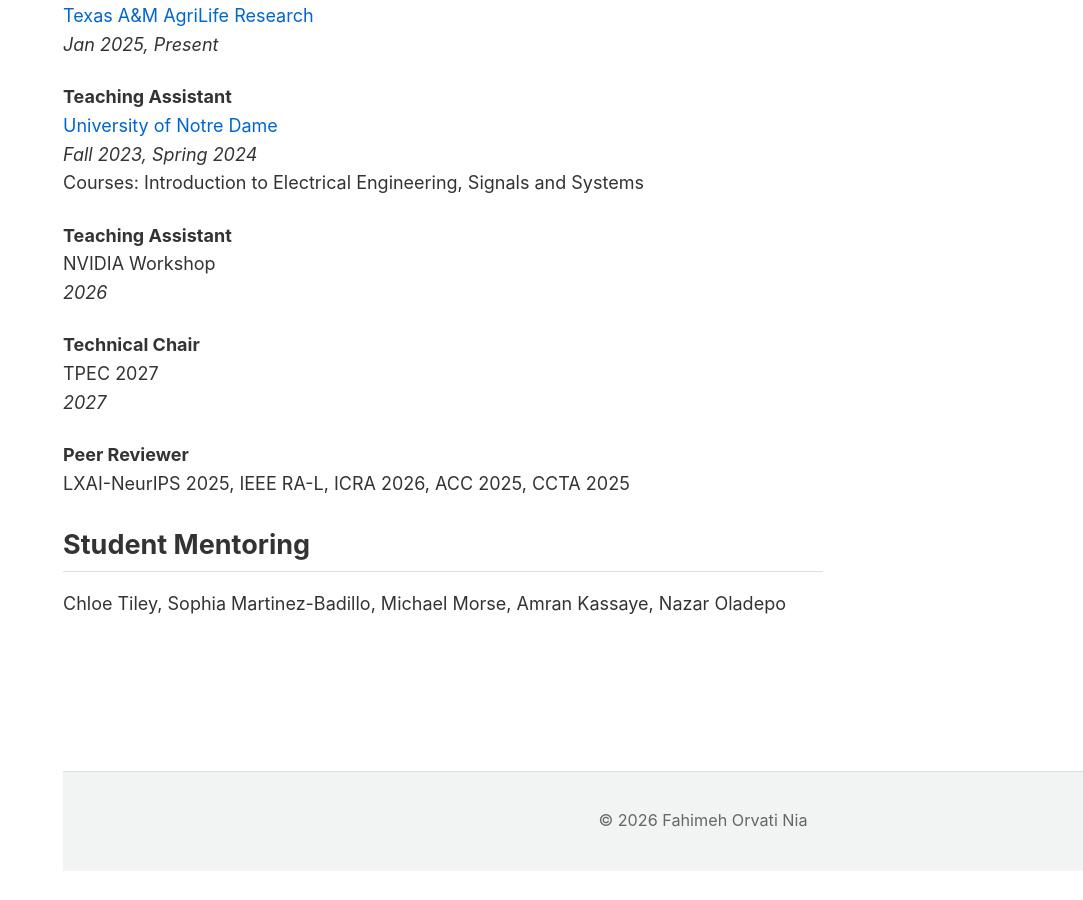
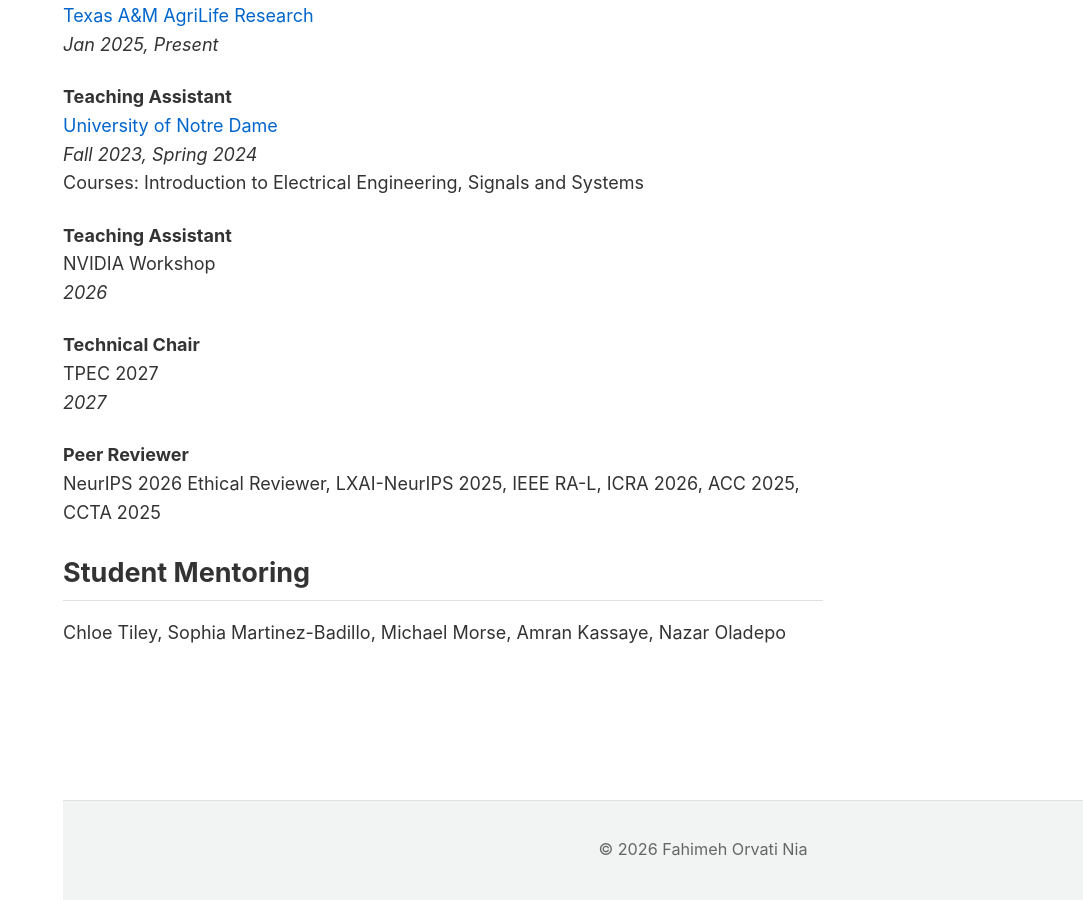
Before and after one commit to fahimehorvatinia/fahimehorvatinia.github.io, a Jekyll site: the page built from index.md, in a window 1280 px wide and 900 px high, scrolled down 2606 px. Shown: the whole window, without its empty margins (197-1280 px from the left). Built offline with Jekyll 4.4.1, drawn with Linux system fonts in a browser that asks for light colours; some web fonts are replaced; before the commit the page ends 3477 px from its top, so only the background shows below that.

Commit message:
Add NeurIPS 2026 Ethical Reviewer to peer reviewer list

```diff
--- a/index.md
+++ b/index.md
@@ -160,7 +160,7 @@ TPEC 2027
 *2027*
 
 **Peer Reviewer**
-LXAI-NeurIPS 2025, IEEE RA-L, ICRA 2026, ACC 2025, CCTA 2025
+NeurIPS 2026 Ethical Reviewer, LXAI-NeurIPS 2025, IEEE RA-L, ICRA 2026, ACC 2025, CCTA 2025
 
 ## Student Mentoring
 
```
